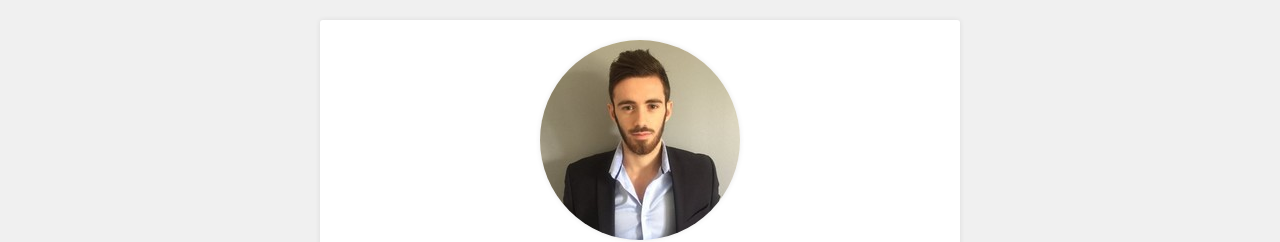
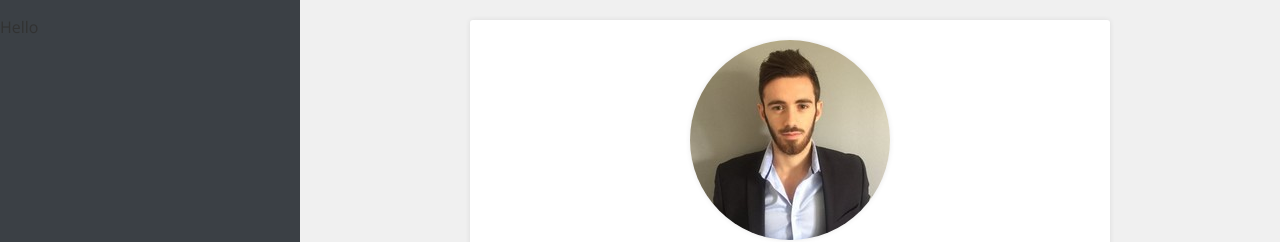
Before and after one commit to iTTUD-Pingouin/profile, a plain HTML site: page index.html in a window 1280 px wide. Shown: the top 242 px of the page. Drawn offline with nearby package versions, Linux system fonts and the light colour scheme.

Commit message:
add sidebar

```diff
--- a/index.html
+++ b/index.html
@@ -9,6 +9,11 @@
 
   <body>
 
+    <div id="sidebar">
+      <p>Hello</p>
+    </div>
+
+    <div id="page-content">
       <div class ="container text-center shadowed" id="card-info">
         <img src="images/profile_picture.jpeg" alt="Guillaume Dutti" class="img-circle shadowed">
         <h1>Guillaume Dutti</h1>
@@ -101,7 +106,6 @@
          </li>
         </ul>
       </div>
-
-
+    </div>
   </body>
 </html>
--- a/style.css
+++ b/style.css
@@ -87,3 +87,15 @@ a:hover {
 .justified {
   text-align: justify;
 }
+
+#sidebar {
+  position: fixed;
+  width: 300px;
+  left: 0;
+  top: 0;
+  bottom: 0;
+  background-color: #3B4045;
+}
+#page-content {
+  margin-left: 300px;
+}
```
Lines whose indentation alone changed are shown as unchanged.
